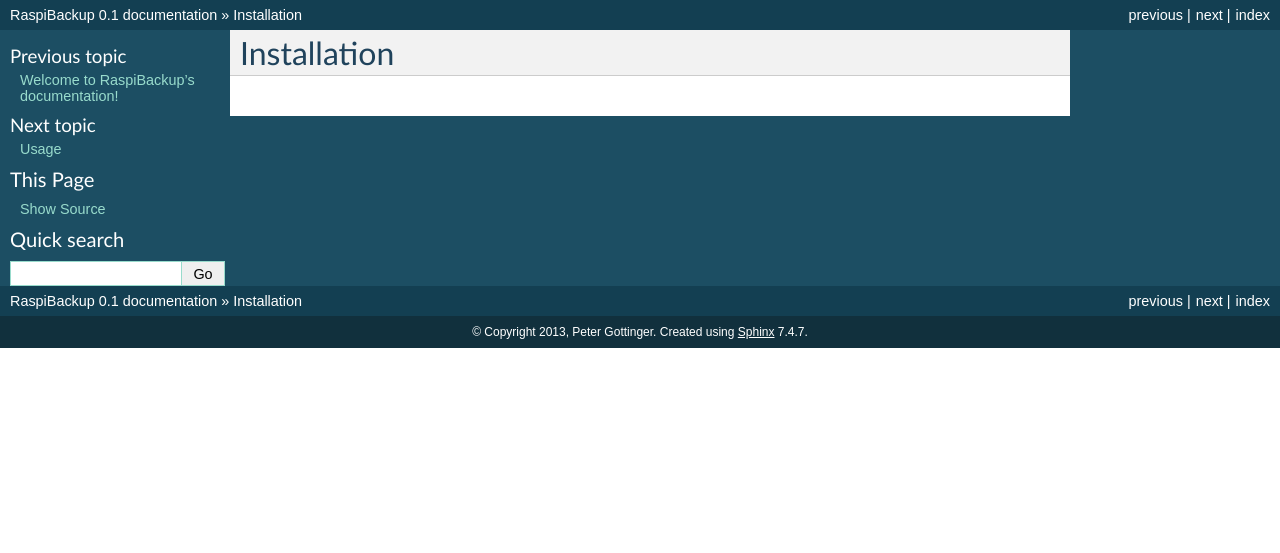
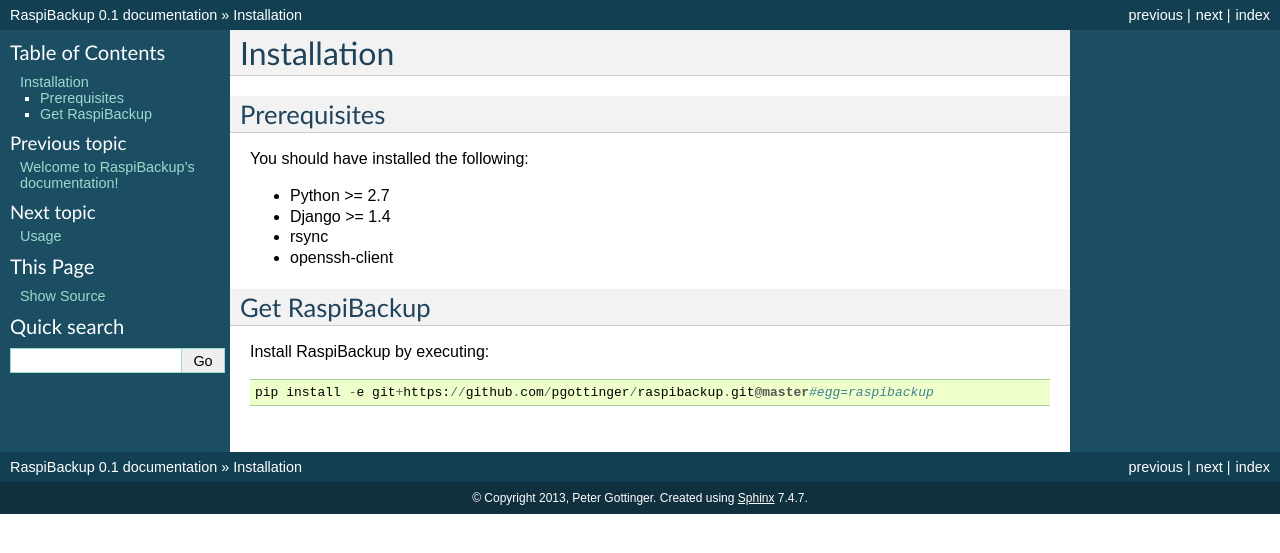
Before and after one commit to pgottinger/raspibackup, a Sphinx documentation site: the page built from docs/installation.rst, in a window 1280 px wide. Shown: the top 553 px of the page. Built offline with Sphinx 7.4.7, drawn with Linux system fonts in a browser that asks for light colours.

Commit message:
Added "raspibackup" url prefix.

```diff
--- a/docs/installation.rst
+++ b/docs/installation.rst
@@ -1,3 +1,19 @@
 ============
 Installation
 ============
+
+Prerequisites
+=============
+
+You should have installed the following:
+
+* Python >= 2.7
+* Django >= 1.4
+* rsync
+* openssh-client
+
+Get RaspiBackup
+===============
+Install RaspiBackup by executing::
+
+	pip install -e git+https://github.com/pgottinger/raspibackup.git@master#egg=raspibackup
```
Also changed, not shown: 1 other file.
